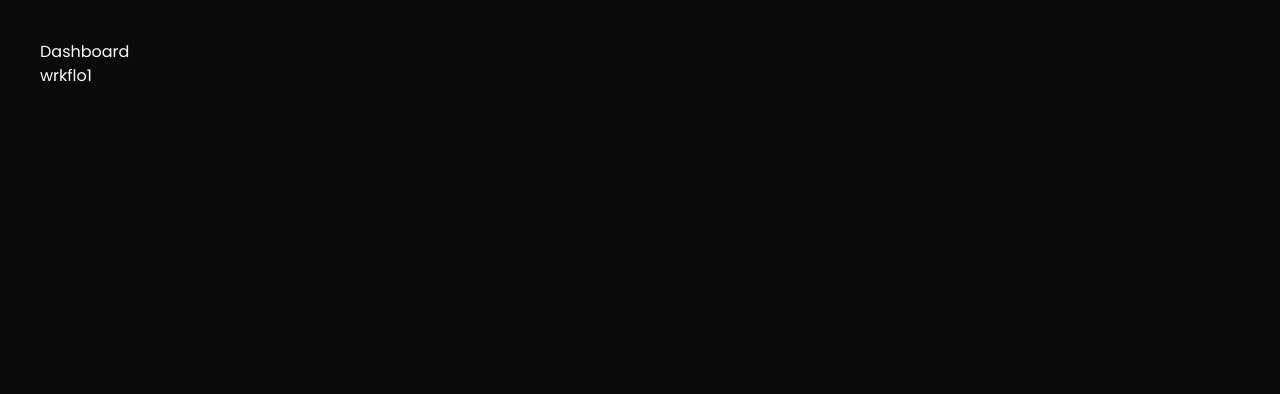
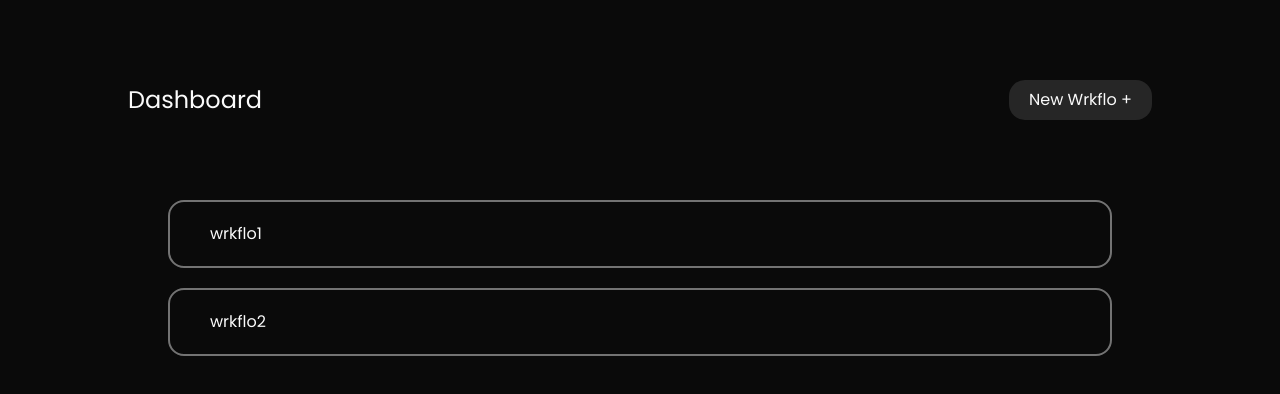
Before and after one commit to tims-exe/wrkflo, a Next.js app in the folder apps/web/: page /workflow in a window 1280 px wide. Shown: the top 394 px of the page. Built offline with nearby package versions, Linux system fonts and the light colour scheme.

Commit message:
dashboard

```diff
--- a/apps/web/src/app/workflow/page.tsx
+++ b/apps/web/src/app/workflow/page.tsx
@@ -1,21 +1,34 @@
+import WorkflowCard from "@/components/workflow/WorkflowCard"
+import { WorkflowData } from "types"
+
 export default function Dashboard() {
     // fetch all worflows and store em
 
-    const initialWorkflows = [
+    const initialWorkflows: WorkflowData[] = [
         {
             id: '1',
             name: 'wrkflo1',
             enabled: false
         },
+        {
+            id: '2',
+            name: 'wrkflo2',
+            enabled: true
+        },
     ]
     return (
-        <div className="px-10 py-10">
-            <p>Dashboard</p>
-            {initialWorkflows.map((w, index) => (
-                <div key={index}>
-                    {w.name}
-                </div>
-            ))}
+        <div className="px-32 py-20">
+            <div className="flex justify-between items-center">
+                <p className="text-2xl">Dashboard</p>
+                <button className="bg-neutral-800 rounded-2xl px-5 py-2 hover:bg-neutral-700 hover:cursor-pointer transition-colors duration-200">
+                    New Wrkflo +
+                </button>
+            </div>
+            <div className="flex flex-col gap-5 items-start mt-20 mx-10">
+                {initialWorkflows.map((w, index) => (
+                    <WorkflowCard key={index} wrkflo={w}/>
+                ))}
+            </div>
         </div>
     )
 }
--- /dev/null
+++ b/apps/web/src/components/workflow/WorkflowCard.tsx
@@ -0,0 +1,18 @@
+"use client"
+import { useRouter } from "next/navigation";
+import { WorkflowData } from "types";
+
+interface WorkflowCardType {
+    wrkflo: WorkflowData
+}
+
+export default function WorkflowCard({ wrkflo } : WorkflowCardType) {
+    const router = useRouter();
+
+    return (
+        <button onClick={() => router.push(`/workflow/${wrkflo.id}`)}
+        className="border-2 border-neutral-500 w-full py-5 rounded-2xl flex items-start px-10 hover:cursor-pointer hover:bg-neutral-900 transition-all duration-200">
+            {wrkflo.name}
+        </button>
+    )
+}
```
Also changed, not shown: apps/web/src/app/workflow/[id]/page.tsx (+0 -10 lines), packages/types/src/index.ts (+7 -0 lines).
